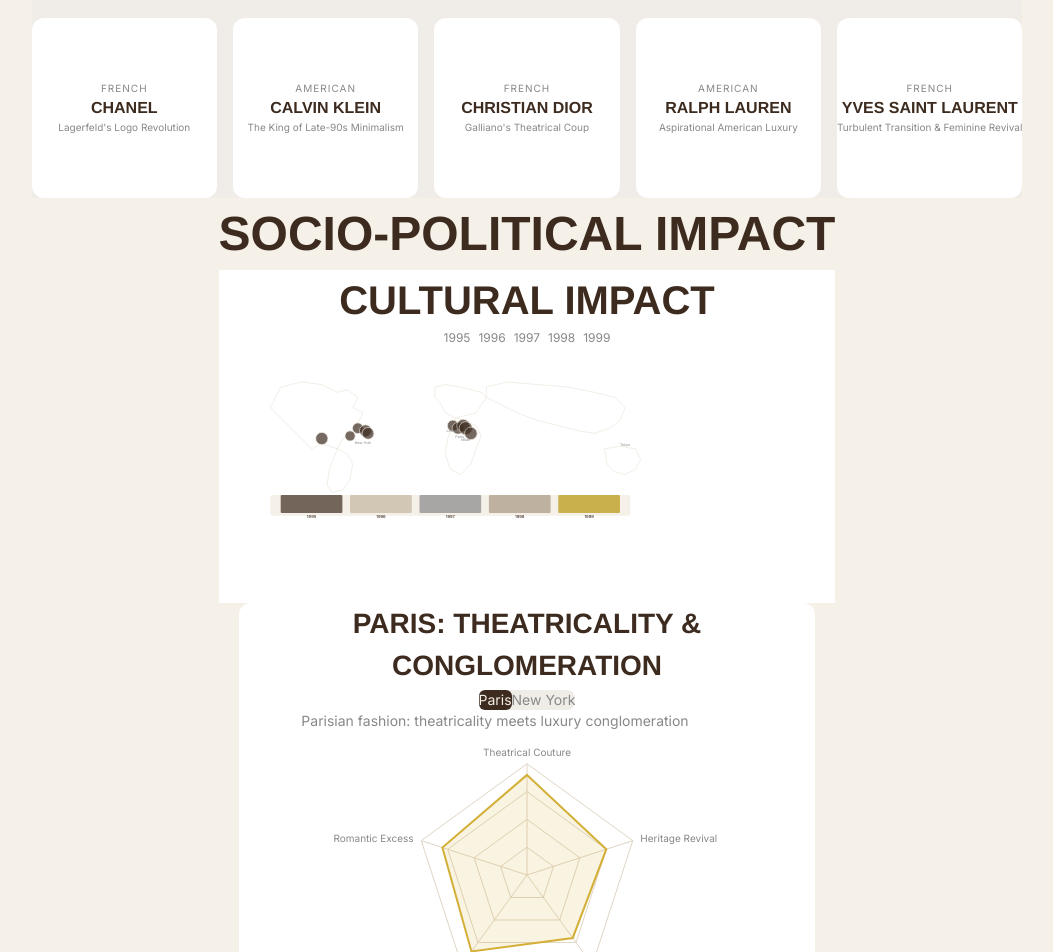
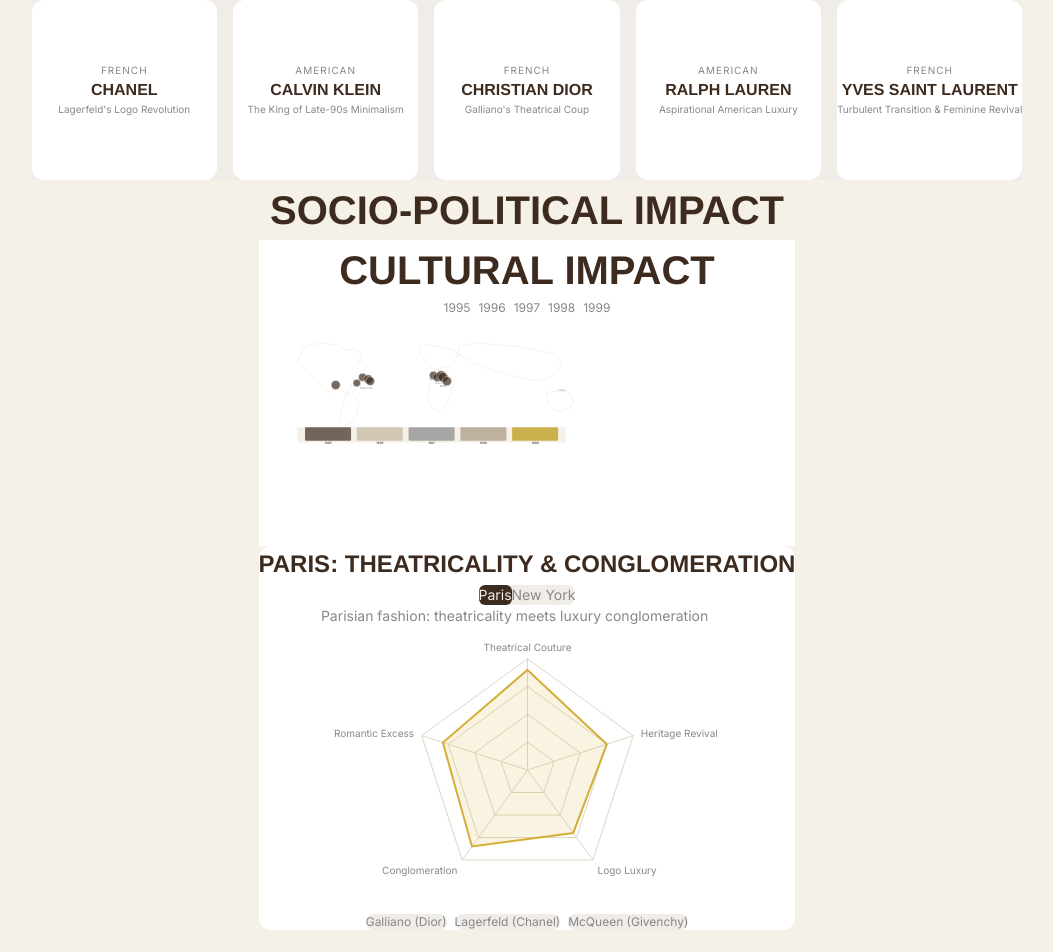
Before and after one commit to a0-s0/HUDT_Y2_AS, a Next.js app: page / in a window 1280 px wide. Shown: the part 1026-1978 px from the top of the page, without its empty margins (113-1166 px from the left). Built offline with nearby package versions, Linux system fonts and the light colour scheme.

Commit message:
fix: full-size world map, smaller headings, center text, quiz spacing, remove grey box

```diff
--- a/src/app/page.tsx
+++ b/src/app/page.tsx
@@ -27,9 +27,9 @@
         <TrendQuiz />
       </div>
 
-      <div className="py-5"></div>
+      <div className="py-10"></div>
 
-      <div className="py-5"></div>
+      <div className="py-10"></div>
 
       <footer className="py-20 px-4">
         <div className="max-w-7xl mx-auto text-center">
--- a/src/components/DesignerSpotlights.tsx
+++ b/src/components/DesignerSpotlights.tsx
@@ -18,7 +18,7 @@
             transition={{ duration: 0.8 }}
             className="text-center mb-20"
           >
-            <h2 className="font-heading text-[40px] md:text-[50px] lg:text-[60px] font-bold uppercase mb-8 text-deep-brown text-center">
+            <h2 className="font-heading text-[32px] md:text-[40px] lg:text-[48px] font-bold uppercase mb-6 text-deep-brown text-center">
               Designer Spotlights
             </h2>
           </motion.div>
--- a/src/components/Infographics.tsx
+++ b/src/components/Infographics.tsx
@@ -41,7 +41,7 @@
           transition={{ duration: 0.8 }}
           className="text-center mb-20"
         >
-          <h2 className="font-heading text-[32px] md:text-[40px] lg:text-[48px] font-bold uppercase mb-6 text-deep-brown text-center">
+          <h2 className="font-heading text-[28px] md:text-[36px] lg:text-[40px] font-bold uppercase mb-6 text-deep-brown text-center">
             Socio-Political Impact
           </h2>
         </motion.div>
@@ -59,7 +59,7 @@
             className="bg-white rounded-xl p-6 md:p-8 w-full max-w-xl mx-auto text-center"
           >
             <div className="mb-6">
-              <h3 className="font-heading text-[24px] md:text-[28px] font-bold uppercase text-deep-brown mb-4">
+              <h3 className="font-heading text-[20px] md:text-[24px] font-bold uppercase text-deep-brown mb-4">
                 {activeCity.label}
               </h3>
               <div className="flex bg-light-gray rounded-lg p-0.5 justify-center mx-auto inline-flex">
@@ -131,7 +131,7 @@
             viewport={{ once: true }}
             className="bg-white rounded-xl p-6 md:p-8 w-full max-w-xl mx-auto"
           >
-            <h3 className="font-heading text-[24px] md:text-[28px] font-bold uppercase text-deep-brown mb-2 text-center">
+            <h3 className="font-heading text-[20px] md:text-[24px] font-bold uppercase text-deep-brown mb-2 text-center">
               Logo Saturation Index
             </h3>
             <p className="font-body text-silver text-sm mb-6 max-w-md mx-auto text-center">
--- a/src/components/WorldMap.tsx
+++ b/src/components/WorldMap.tsx
@@ -58,7 +58,7 @@
 
   return (
     <div className="w-full flex justify-center">
-      <div className="w-full max-w-6xl">
+      <div className="w-full max-w-7xl">
         <div className="relative w-full overflow-hidden bg-white p-4 md:p-6 flex flex-col items-center">
           <h3 className="font-heading text-[28px] md:text-[40px] font-bold uppercase text-deep-brown mb-4 text-center">
             Cultural Impact
@@ -81,7 +81,7 @@
             ))}
           </div>
           <svg
-            viewBox="0 0 1200 500"
+            viewBox="0 0 1400 600"
             className="w-full h-auto"
             xmlns="http://www.w3.org/2000/svg"
           >
```
